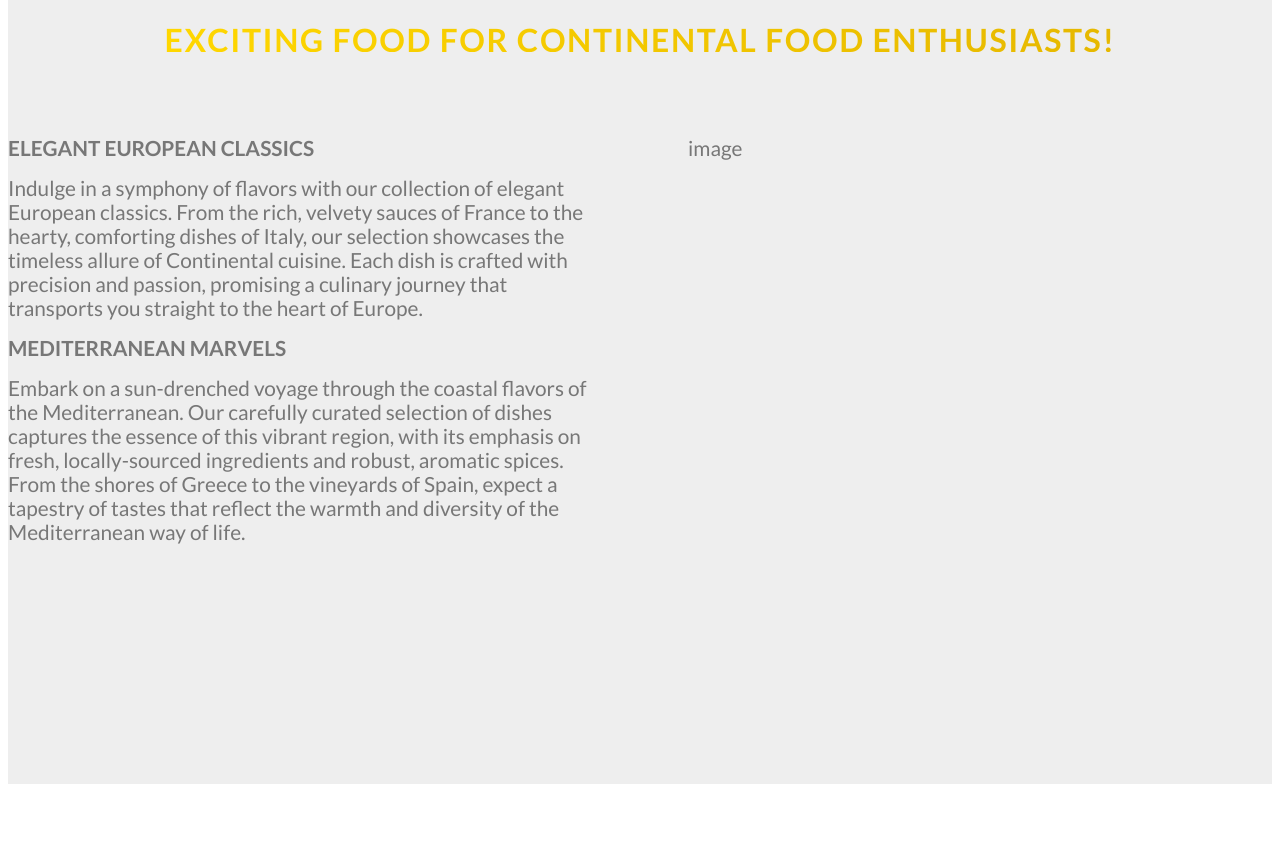
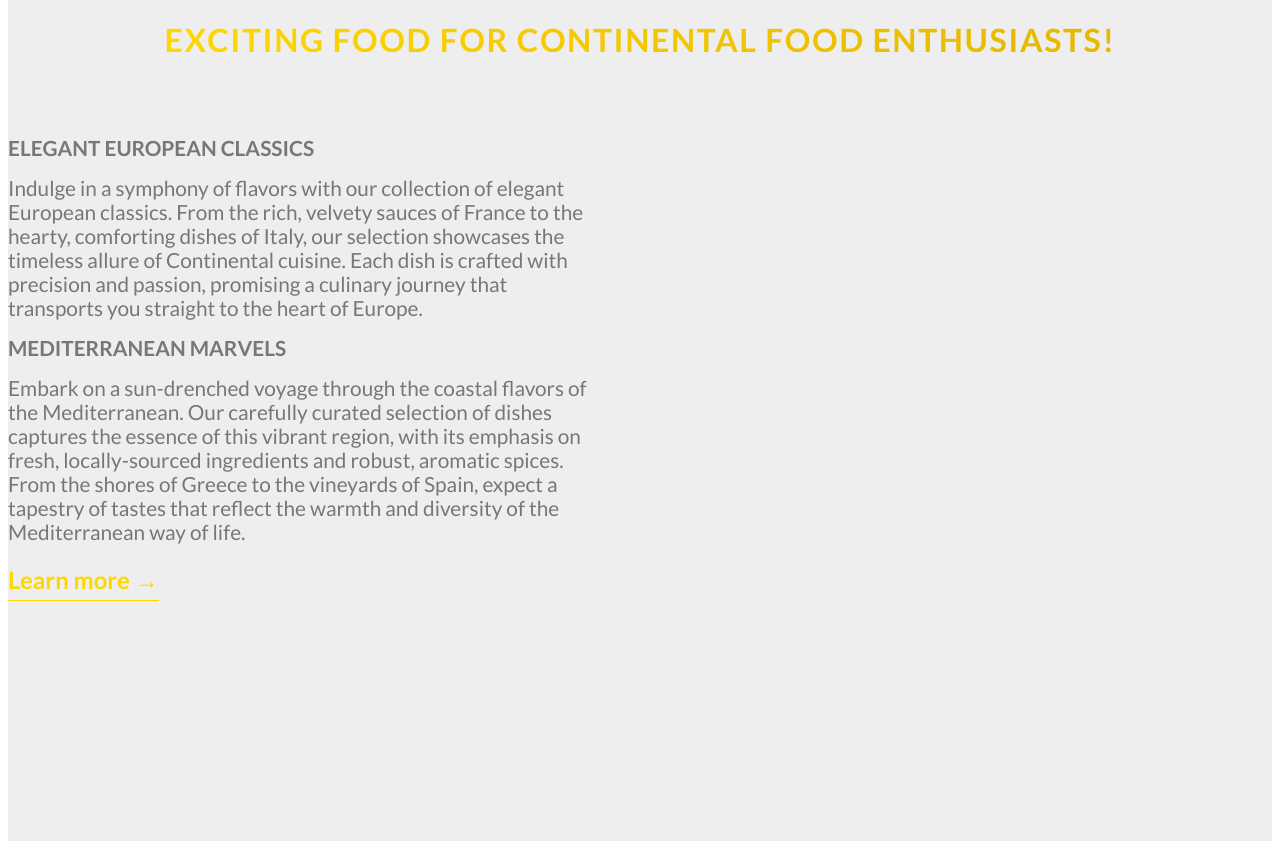
Before and after one commit to MuhammadAsadUllah000/TastyDelights-Project, a website: page index.html in a window 1280 px wide. Shown: the part 780-1629 px from the top of the page. Before the commit the page ends 1572 px from the top, so only its background shows below. Drawn offline with Linux system fonts and the light colour scheme.

Commit message:
updated code in continental-food file

```diff
--- a/index.html
+++ b/index.html
@@ -57,9 +57,10 @@
                     <p class="continental-food-paragrapgh">
                         Embark on a sun-drenched voyage through the coastal flavors of the Mediterranean. Our carefully curated selection of dishes captures the essence of this vibrant region, with its emphasis on fresh, locally-sourced ingredients and robust, aromatic spices. From the shores of Greece to the vineyards of Spain, expect a tapestry of tastes that reflect the warmth and diversity of the Mediterranean way of life.
                     </p>
+                    <a href="#" class="button-text"> Learn more &rarr;</a>
                 </div>
                 <div class="col-1-of-2">
-                    image
+
                 </div>
             </div>
 
--- a/sass/components/continental-food.scss
+++ b/sass/components/continental-food.scss
@@ -25,3 +25,31 @@
     }
 
 }
+
+.button-text{
+    &:link,
+    &:visited{
+        text-decoration: none;
+    color: $color-primary-light;
+    font-size: 1.5rem;
+    font-weight: 600;
+    border-bottom: 1px solid $color-primary-light;
+    padding: .5rem 0;
+    display: inline-block;
+    transition: all .2s; }
+
+    &:hover{
+        background-color: $color-dark-brown;
+        transform: translateY(-3px);
+        box-shadow: 0 2rem 3rem rgba($color: #000000, $alpha: .15);
+        border-bottom: none;
+    }
+
+    &:active{
+        transform: translateY(-1px);
+        box-shadow: 0 2rem 3rem rgba($color: #000000, $alpha: .2);
+    }
+
+
+
+}
```
Also changed, not shown: style.css.
